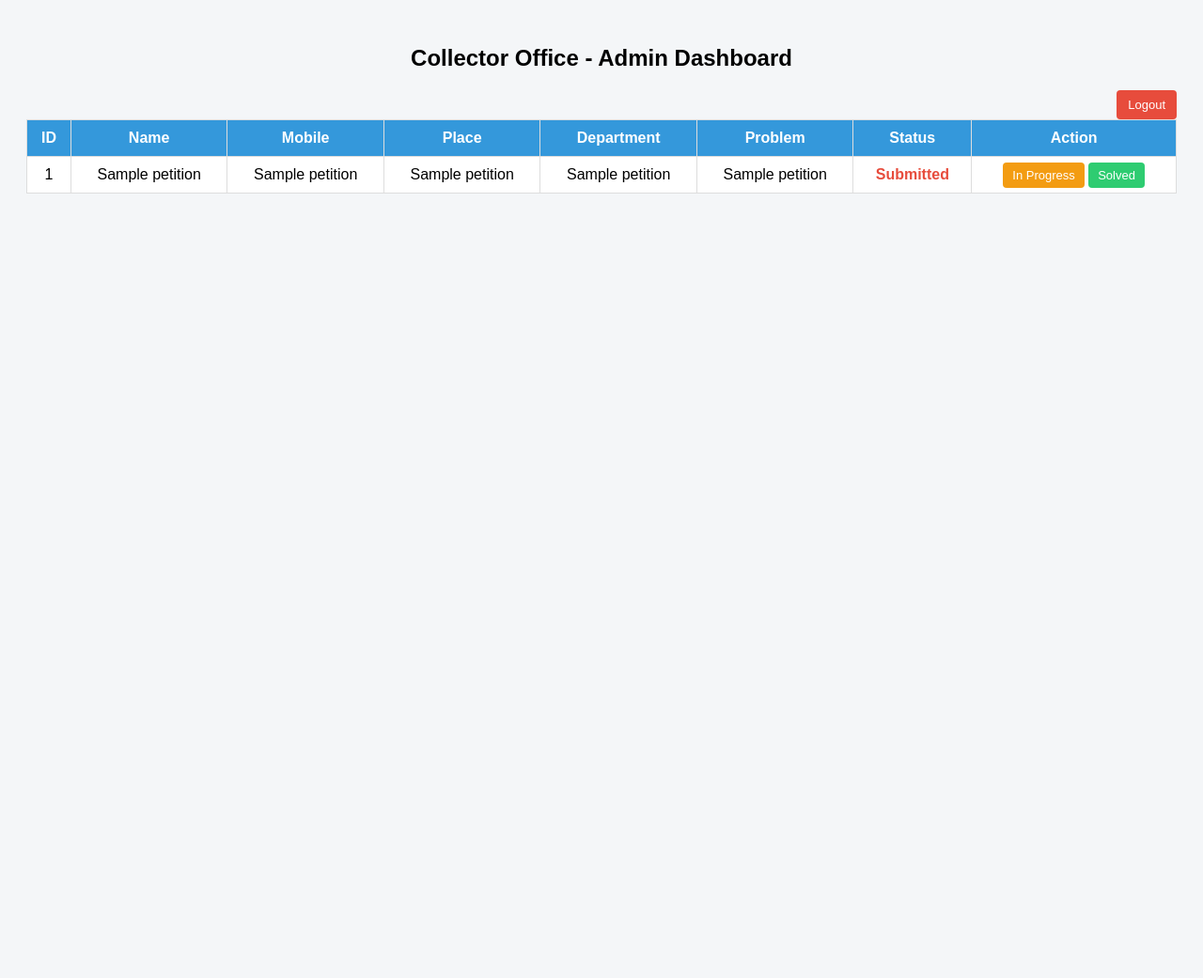
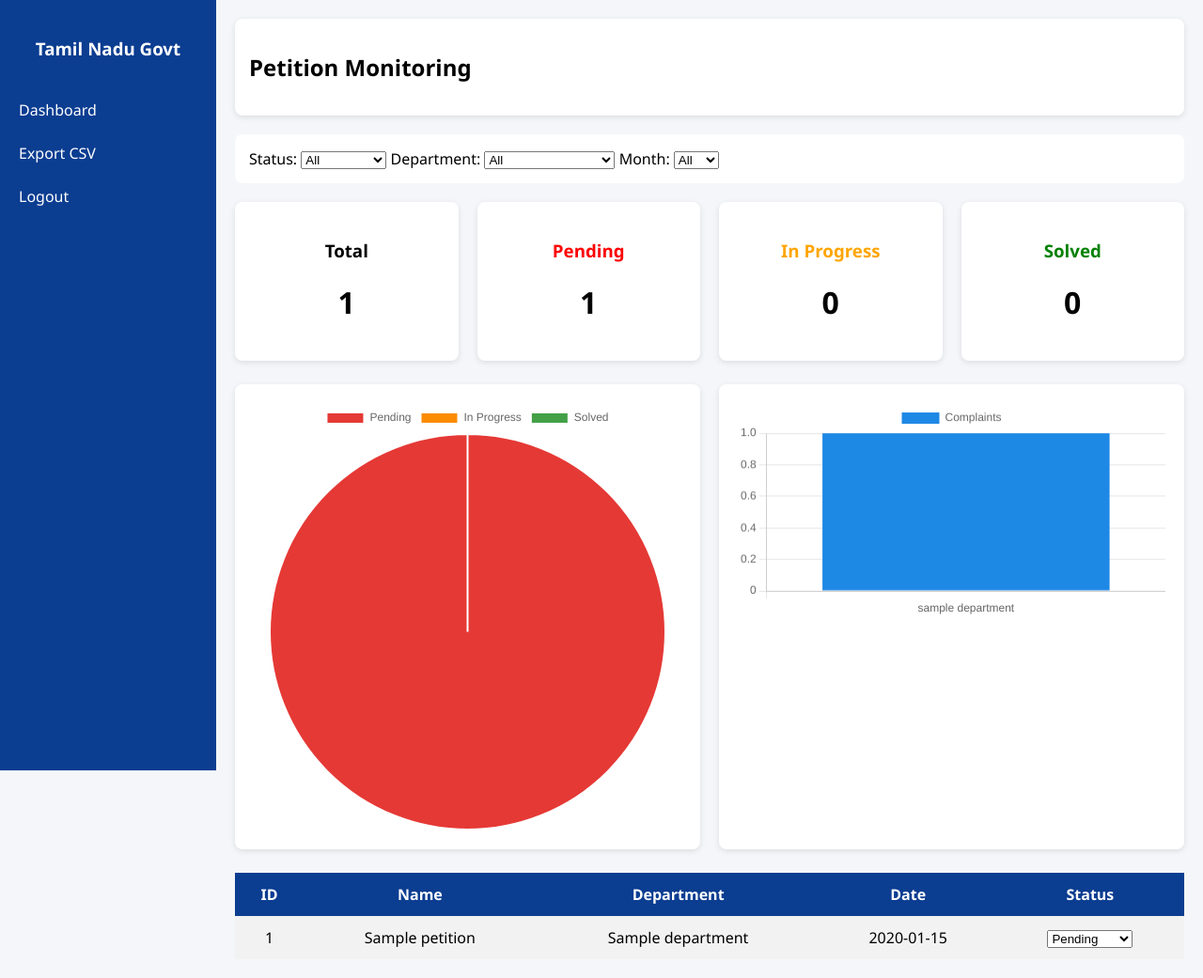
Before and after one commit to augustin1002/collector-petition-system, a Flask app: template templates/admin_dashboard.html in a window 1280 px wide. Shown: the whole page at 94% size. Before the commit the page ends 206 px from the top, so only its background shows below. Run offline with Flask 3, Linux system fonts and the light colour scheme; the template is opened without the code that fills it: most values are stand-ins (such as "Sample title", 1, 10 or a date in 2020).

Commit message:
Update admin_dashboard.html

```diff
--- a/templates/admin_dashboard.html
+++ b/templates/admin_dashboard.html
@@ -1,95 +1,231 @@
 <!DOCTYPE html>
 <html>
 <head>
-    <title>Admin Dashboard</title>
+    <title>District Collector Dashboard</title>
+    <script src="https://cdn.jsdelivr.net/npm/chart.js"></script>
+
     <style>
-        body {
-            font-family: Arial;
-            background: #f4f6f8;
-            padding: 20px;
-        }
-        h2 {
-            text-align: center;
-        }
-        table {
-            width: 100%;
-            border-collapse: collapse;
-            background: white;
-        }
-        th, td {
-            padding: 10px;
-            border: 1px solid #ddd;
-            text-align: center;
-        }
-        th {
-            background: #3498db;
-            color: white;
-        }
-        a {
-            text-decoration: none;
-            padding: 6px 10px;
-            border-radius: 4px;
-            color: white;
-            font-size: 13px;
-        }
-        .progress {
-            background: #f39c12;
-        }
-        .solved {
-            background: #2ecc71;
-        }
-        .logout {
-            float: right;
-            background: #e74c3c;
-            padding: 8px 12px;
-        }
+        body { margin:0; font-family:Segoe UI; background:#f4f6f9; }
+        .sidebar{ width:230px;height:100vh;background:#0b3d91;position:fixed;color:white;padding-top:20px;}
+        .sidebar h3{text-align:center;margin-bottom:30px;}
+        .sidebar a{display:block;padding:12px 20px;color:white;text-decoration:none;}
+        .sidebar a:hover{background:#1565c0;}
+        .main{margin-left:230px;padding:20px;}
+
+        .header{background:white;padding:15px;display:flex;justify-content:space-between;
+        box-shadow:0 2px 6px rgba(0,0,0,0.1);border-radius:8px;}
+
+        .cards{display:grid;grid-template-columns:repeat(4,1fr);gap:20px;margin-top:20px;}
+        .card{background:white;padding:20px;border-radius:8px;text-align:center;
+        box-shadow:0 2px 6px rgba(0,0,0,0.1);}
+
+        .charts{display:grid;grid-template-columns:1fr 1fr;gap:20px;margin-top:25px;}
+        .chart-box{background:white;padding:20px;border-radius:8px;
+        box-shadow:0 2px 6px rgba(0,0,0,0.1);}
+
+        table{width:100%;border-collapse:collapse;margin-top:25px;background:white;}
+        th,td{padding:12px;text-align:center;}
+        th{background:#0b3d91;color:white;}
+        tr:nth-child(even){background:#f2f2f2;}
     </style>
 </head>
+
 <body>
 
-<h2>Collector Office - Admin Dashboard</h2>
-<a href="/logout" class="logout">Logout</a>
+<div class="sidebar">
+    <h3>Tamil Nadu Govt</h3>
+    <a href="/admin_dashboard">Dashboard</a>
+    <a href="/export_csv">Export CSV</a>
+    <a href="/logout">Logout</a>
+</div>
 
-<table>
+<div class="main">
+
+<div class="header">
+    <h2>Petition Monitoring</h2>
+</div>
+
+<!-- FILTER -->
+<div style="margin-top:20px;background:white;padding:15px;border-radius:8px;">
+
+Status:
+<select id="statusFilter" onchange="filterTable()">
+<option value="all">All</option>
+<option value="pending">Pending</option>
+<option value="in progress">In Progress</option>
+<option value="solved">Solved</option>
+</select>
+
+Department:
+<select id="deptFilter" onchange="filterTable()">
+<option value="all">All</option>
+{% for d in departments %}
+<option value="{{ d|lower }}">{{ d }}</option>
+{% endfor %}
+</select>
+
+Month:
+<select id="monthFilter" onchange="filterTable()">
+<option value="all">All</option>
+<option value="01">Jan</option>
+<option value="02">Feb</option>
+<option value="03">Mar</option>
+<option value="04">Apr</option>
+<option value="05">May</option>
+<option value="06">Jun</option>
+<option value="07">Jul</option>
+<option value="08">Aug</option>
+<option value="09">Sep</option>
+<option value="10">Oct</option>
+<option value="11">Nov</option>
+<option value="12">Dec</option>
+</select>
+
+</div>
+
+<!-- CARDS -->
+<div class="cards">
+<div class="card"><h3>Total</h3><h1 id="totalCard">0</h1></div>
+<div class="card"><h3 style="color:red">Pending</h3><h1 id="pendingCard">0</h1></div>
+<div class="card"><h3 style="color:orange">In Progress</h3><h1 id="progressCard">0</h1></div>
+<div class="card"><h3 style="color:green">Solved</h3><h1 id="solvedCard">0</h1></div>
+</div>
+
+<!-- CHARTS -->
+<div class="charts">
+<div class="chart-box"><canvas id="statusChart"></canvas></div>
+<div class="chart-box"><canvas id="deptChart"></canvas></div>
+</div>
+
+<!-- TABLE -->
+<table id="petitionTable">
 <tr>
-    <th>ID</th>
-    <th>Name</th>
-    <th>Mobile</th>
-    <th>Place</th>
-    <th>Department</th>
-    <th>Problem</th>
-    <th>Status</th>
-    <th>Action</th>
+<th>ID</th><th>Name</th><th>Department</th><th>Date</th><th>Status</th>
 </tr>
 
 {% for p in petitions %}
-<tr>
-    <td>{{ p[0] }}</td>
-    <td>{{ p[1] }}</td>
-    <td>{{ p[2] }}</td>
-    <td>{{ p[3] }}</td>
-    <td>{{ p[4] }}</td>
-    <td>{{ p[5] }}</td>
+<tr class="data-row"
+data-status="{{ p['status']|lower }}"
+data-dept="{{ p['department']|lower }}"
+data-month="{{ p['created_at'][5:7] }}">
 
+<td>{{ p['id'] }}</td>
+<td>{{ p['name'] }}</td>
+<td>{{ p['department'] }}</td>
+<td>{{ p['created_at'][:10] }}</td>
 
-    <td>
-        {% if p[6] == "Solved" %}
-            <span style="color:#2ecc71;font-weight:bold;">Solved</span>
-        {% elif p[6] == "In Progress" %}
-            <span style="color:#f39c12;font-weight:bold;">In Progress</span>
-        {% else %}
-            <span style="color:#e74c3c;font-weight:bold;">Submitted</span>
-        {% endif %}
-    </td>
+<td>
+<select data-pid="{{ p['id'] }}" onchange="changeStatus(this)">
+<option value="Pending" {% if p['status']=='Pending' %}selected{% endif %}>Pending</option>
+<option value="In Progress" {% if p['status']=='In Progress' %}selected{% endif %}>In Progress</option>
+<option value="Solved" {% if p['status']=='Solved' %}selected{% endif %}>Solved</option>
+</select>
+</td>
 
-    <td>
-        <a class="progress" href="/update/{{ p[0] }}/In_Progress">In Progress</a>
-        <a class="solved" href="/update/{{ p[0] }}/Solved">Solved</a>
-    </td>
 </tr>
 {% endfor %}
+</table>
 
-</table>
+</div>
+
+<script>
+
+let statusChart;
+let deptChart;
+
+function filterTable(){
+
+let status = statusFilter.value;
+let dept = deptFilter.value;
+let month = monthFilter.value;
+
+let rows = document.querySelectorAll(".data-row");
+
+let total=0,pending=0,progress=0,solved=0;
+let deptCounts={};
+
+rows.forEach(row=>{
+
+let s=row.dataset.status;
+let d=row.dataset.dept;
+let m=row.dataset.month;
+
+let show = (status==="all"||s===status) &&
+           (dept==="all"||d===dept) &&
+           (month==="all"||m===month);
+
+row.style.display = show?"":"none";
+
+if(show){
+
+total++;
+
+if(s==="pending") pending++;
+if(s==="in progress") progress++;
+if(s==="solved") solved++;
+
+deptCounts[d]=(deptCounts[d]||0)+1;
+
+}
+
+});
+
+updateCards(total,pending,progress,solved);
+updateCharts(pending,progress,solved,deptCounts);
+
+}
+
+function updateCards(t,p,pr,s){
+document.getElementById("totalCard").innerText=t;
+document.getElementById("pendingCard").innerText=p;
+document.getElementById("progressCard").innerText=pr;
+document.getElementById("solvedCard").innerText=s;
+}
+
+function updateCharts(p,pr,s,deptCounts){
+
+statusChart.data.datasets[0].data=[p,pr,s];
+statusChart.update();
+
+deptChart.data.labels=Object.keys(deptCounts);
+deptChart.data.datasets[0].data=Object.values(deptCounts);
+deptChart.update();
+}
+
+document.addEventListener("DOMContentLoaded",()=>{
+
+const statusCtx = document.getElementById("statusChart").getContext("2d");
+const deptCtx = document.getElementById("deptChart").getContext("2d");
+
+statusChart=new Chart(statusCtx,{
+type:'pie',
+data:{
+labels:["Pending","In Progress","Solved"],
+datasets:[{
+data:[0,0,0],
+backgroundColor:["#e53935","#fb8c00","#43a047"]
+}]
+}
+});
+
+deptChart=new Chart(deptCtx,{
+type:'bar',
+data:{
+labels:[],
+datasets:[{
+label:"Complaints",
+data:[],
+backgroundColor:"#1e88e5"
+}]
+},
+options:{scales:{y:{beginAtZero:true}}}
+});
+
+filterTable();
+
+});
+
+</script>
 
 </body>
 </html>
```
